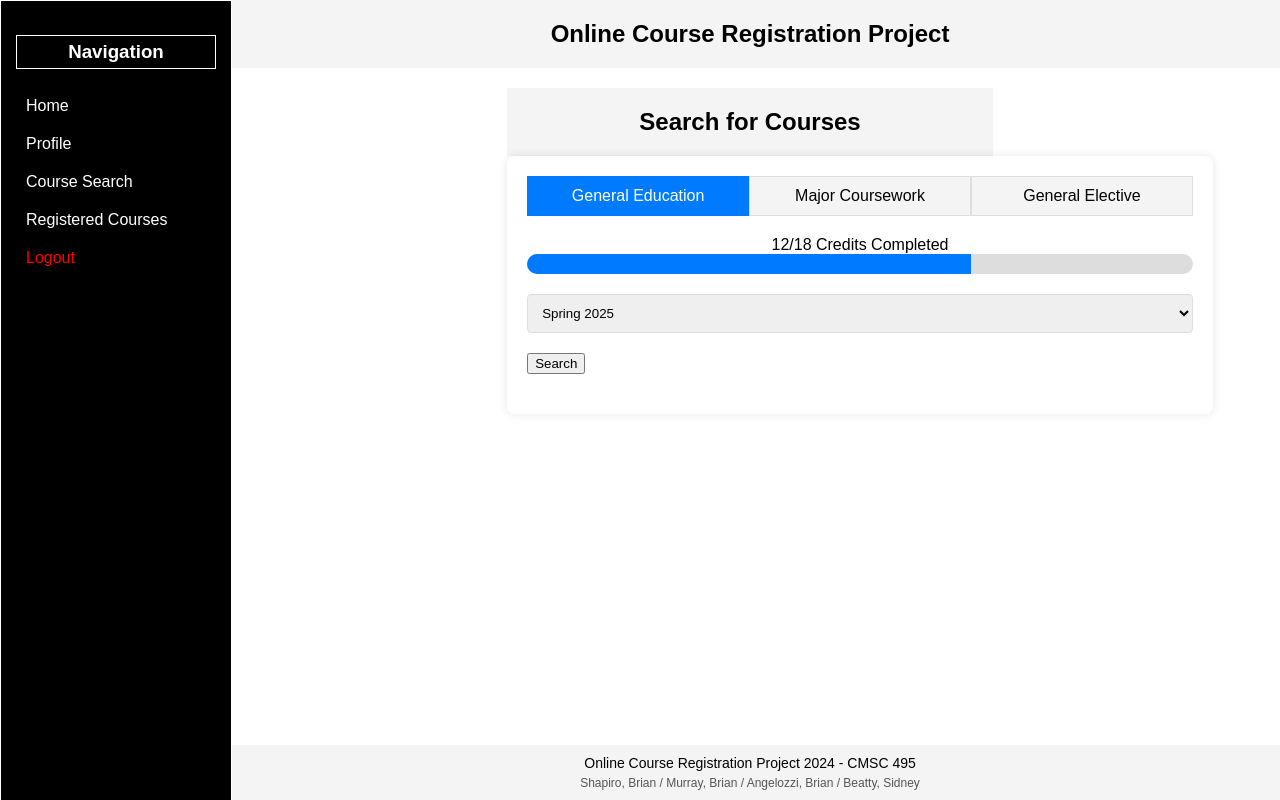
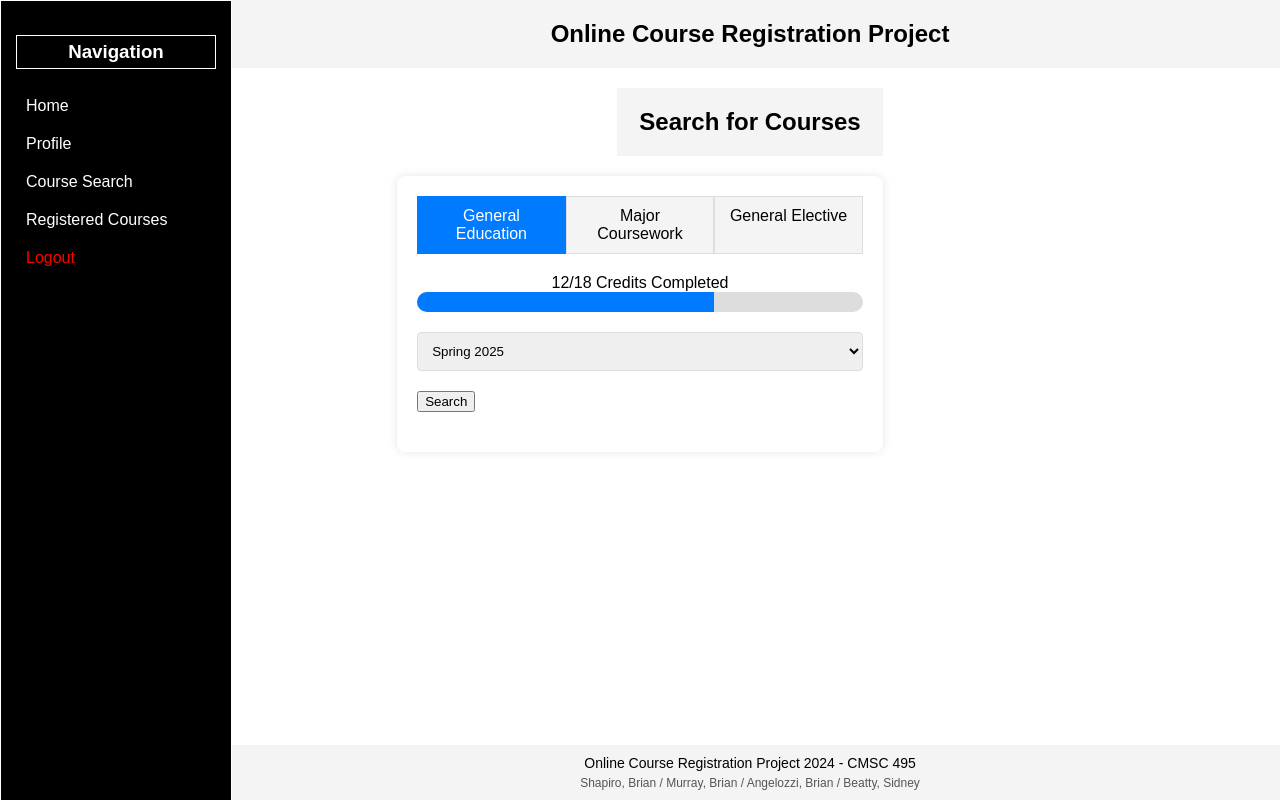
Before and after one commit to shapirobd/course_registration, a Flask app: page /course_search in a window 1280 px wide. Run offline with Flask 3, Linux system fonts and the light colour scheme; the visitor is signed in with stand-in values (Sample User, id 1); parts of the project's set-up code (start-up, migrations or seed data) failed here and were passed over.

Commit message:
Update course_search_layout.html

```diff
--- a/templates/course_search_layout.html
+++ b/templates/course_search_layout.html
@@ -19,7 +19,8 @@
             background-color: #f4f4f4;
             font-size: 24px;
             font-weight: bold;
-            flex-shrink: 0;
+            margin-left: 220px;
+            margin-right: 0;
         }
         .container {
             background: #fff;
@@ -27,8 +28,8 @@
             border-radius: 8px;
             box-shadow: 0 0 10px rgba(0, 0, 0, 0.1);
             width: 100%;
-            margin-left: 220px;
-            margin-right: 0;
+            max-width: 600px;
+            margin: 20px auto;
             box-sizing: border-box;
             display: flex;
             flex-direction: column;
```
